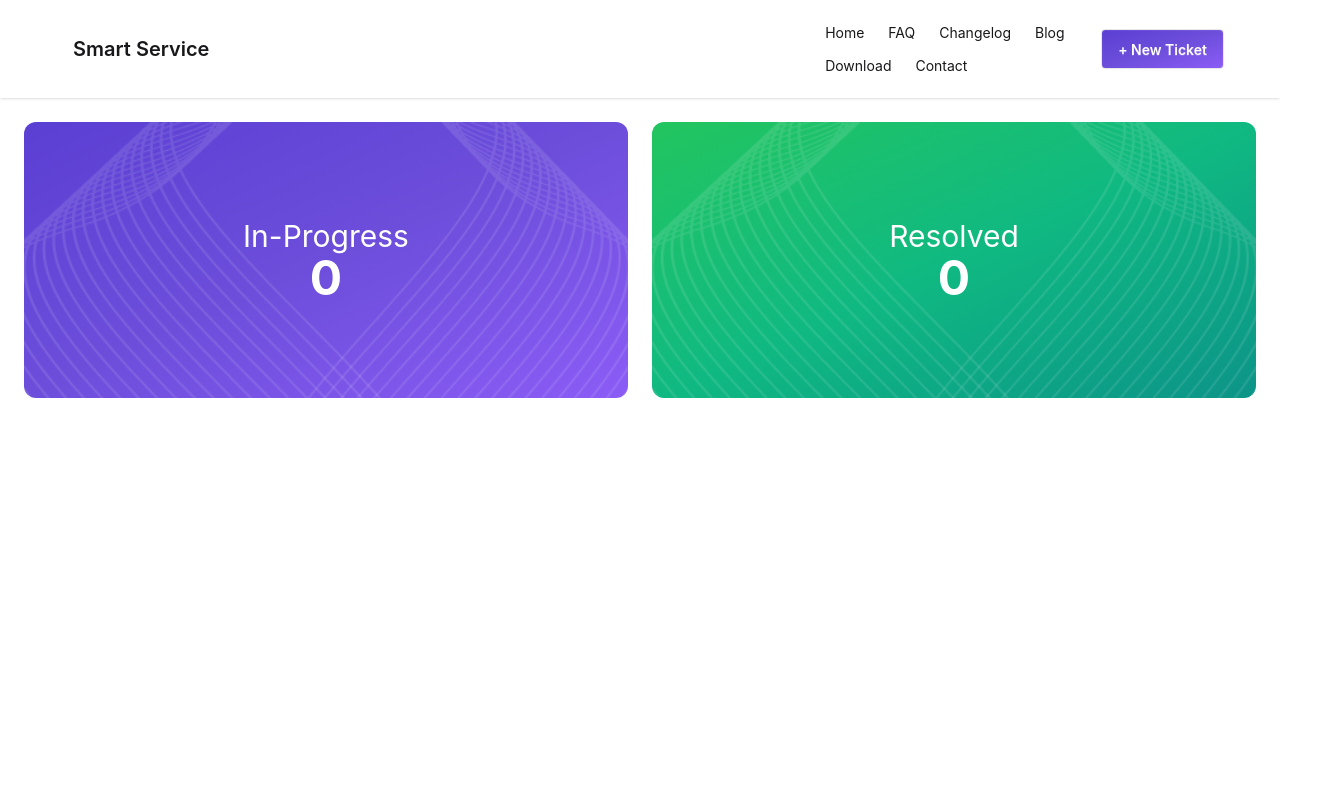
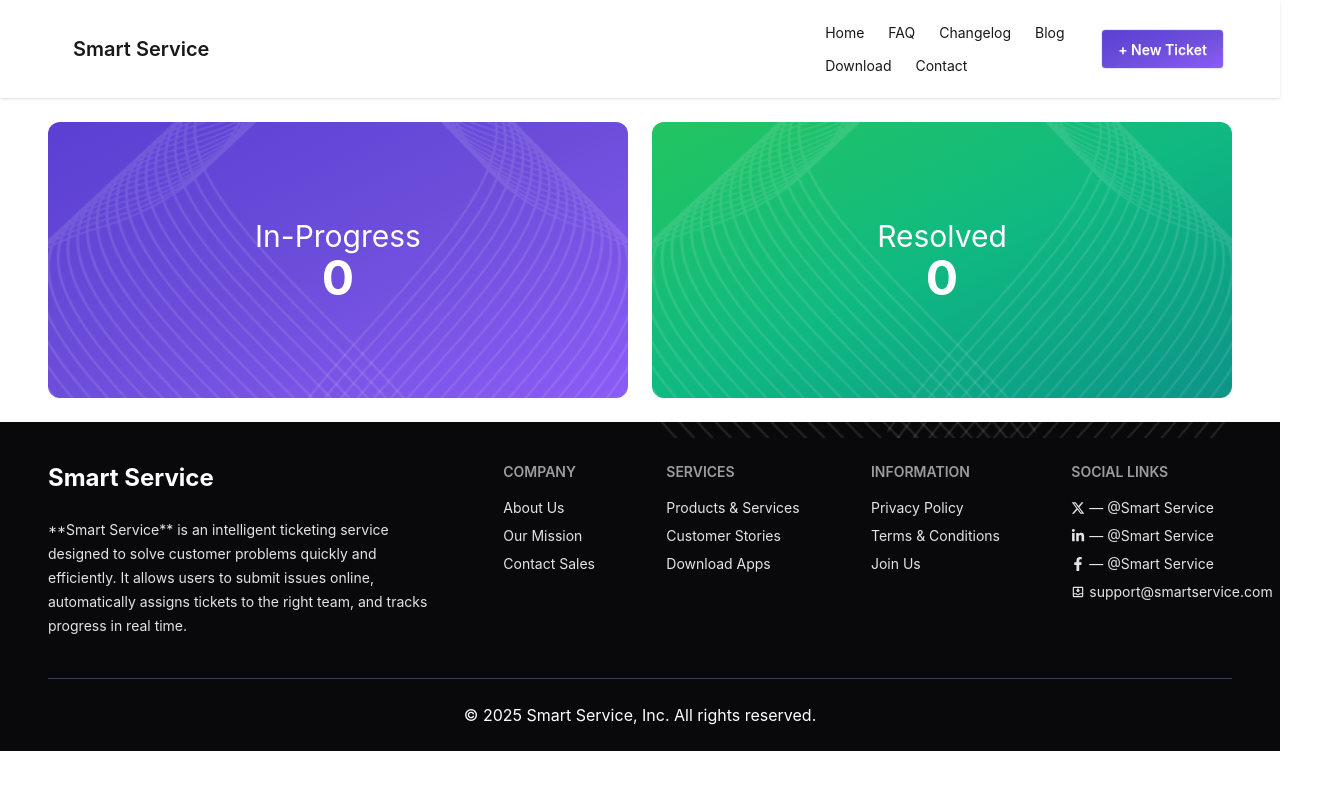
Before and after one commit to Amibiplob/Smart-Service, a React (Vite) app in the folder frontend/: page / in a window 1280 px wide. Shown: the top 790 px of the page, 1328 px wide, since content can reach past the window. Built offline with nearby package versions, Linux system fonts and the light colour scheme.

Commit message:
footer added

```diff
--- a/frontend/src/App.jsx
+++ b/frontend/src/App.jsx
@@ -1,4 +1,5 @@
 import Banner from "./pages/Banner";
+import Footer from "./pages/Footer";
 import Navbar from "./pages/Navbar";
 
 function App() {
@@ -7,7 +8,8 @@ function App() {
   return (
     <div className="">
       <Navbar />
-      <Banner/>
+      <Banner />
+      <Footer/>
     </div>
   );
 }
--- a/frontend/src/pages/Banner.jsx
+++ b/frontend/src/pages/Banner.jsx
@@ -2,7 +2,7 @@ import React from 'react'
 import vector from "../assets/vector1.png";
 export default function Banner() {
   return (
-    <div className="container mx-auto flex flex-col lg:flex-row gap-6 p-6 text-white">
+    <div className="lg:mx-12 mx-auto flex flex-col lg:flex-row gap-6 py-6 text-white">
       <div
         className="relative flex-1 rounded-xl overflow-hidden
                       bg-gradient-to-br from-[#5B3FD3] via-[#6D4EDB] to-[#8B5CF6]
--- /dev/null
+++ b/frontend/src/pages/Footer.jsx
@@ -0,0 +1,66 @@
+import React from 'react'
+import { FaFacebookF } from "react-icons/fa";
+import { MdOutlineMoveToInbox } from "react-icons/md";
+import { FaXTwitter } from "react-icons/fa6";
+import { FaLinkedinIn } from "react-icons/fa";
+export default function Footer() {
+  return (
+    <div className="bg-neutral">
+      <footer className="footer sm:footer-horizontal lg:mx-12 text-neutral-content py-10">
+        <aside className="max-w-sm">
+          <h2 className="text-2xl font-bold text-white">Smart Service</h2>
+          <p className="mt-4 text-sm leading-6">
+            **Smart Service** is an intelligent ticketing service designed to
+            solve customer problems quickly and efficiently. It allows users to
+            submit issues online, automatically assigns tickets to the right
+            team, and tracks progress in real time.
+          </p>
+        </aside>
+        <nav>
+          <h6 className="footer-title text-white">Company</h6>
+          <a className="link link-hover">About Us</a>
+          <a className="link link-hover">Our Mission</a>
+          <a className="link link-hover">Contact Sales</a>
+        </nav>
+
+        <nav>
+          <h6 className="footer-title text-white">Services</h6>
+          <a className="link link-hover">Products & Services</a>
+          <a className="link link-hover">Customer Stories</a>
+          <a className="link link-hover">Download Apps</a>
+        </nav>
+
+        <nav>
+          <h6 className="footer-title text-white">Information</h6>
+          <a className="link link-hover">Privacy Policy</a>
+          <a className="link link-hover">Terms & Conditions</a>
+          <a className="link link-hover">Join Us</a>
+        </nav>
+
+        <nav>
+          <h6 className="footer-title text-white">Social Links</h6>
+          <a className="link link-hover flex items-center gap-1">
+            <FaXTwitter /> — @Smart Service
+          </a>
+          <a className="link link-hover flex items-center gap-1">
+            <FaLinkedinIn /> — @Smart Service
+          </a>
+          <a className="link link-hover flex items-center gap-1">
+            <FaFacebookF /> — @Smart Service
+          </a>
+          <a className="link link-hover flex items-center gap-1">
+            <MdOutlineMoveToInbox />
+            support@smartservice.com
+          </a>
+        </nav>
+      </footer>
+      <div class="lg:mx-12 mx-auto border-t border-slate-700 text-center">
+        <div class="py-6 ">
+          <p class="text-md text-white">
+            © 2025 Smart Service, Inc. All rights reserved.
+          </p>
+        </div>
+      </div>
+    </div>
+  );
+}
--- /dev/null
+++ b/package.json
@@ -0,0 +1,5 @@
+{
+  "dependencies": {
+    "react-icons": "^5.6.0"
+  }
+}
```
Also changed, not shown: 1 other file (tests, documents, lock files or other folders).
